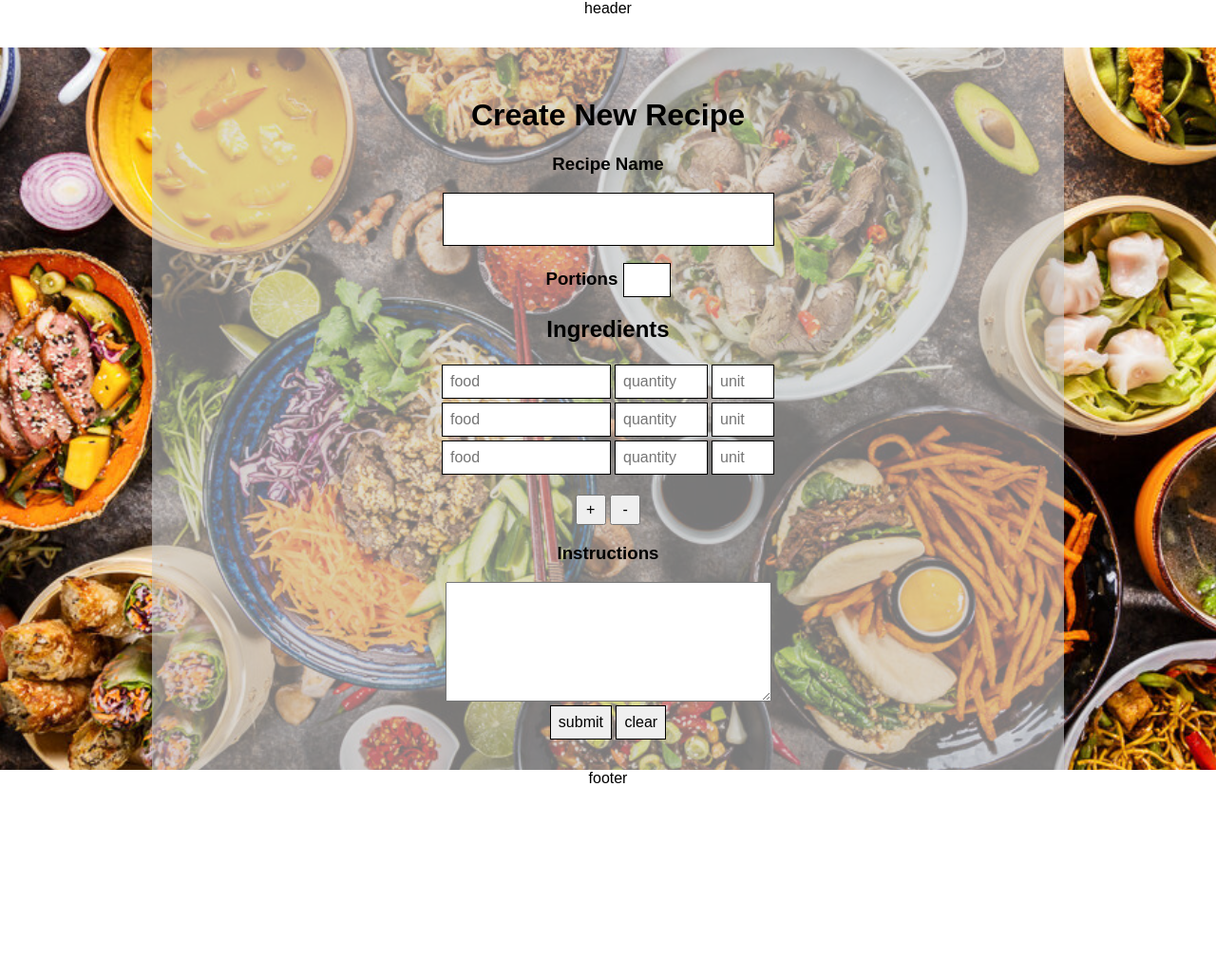
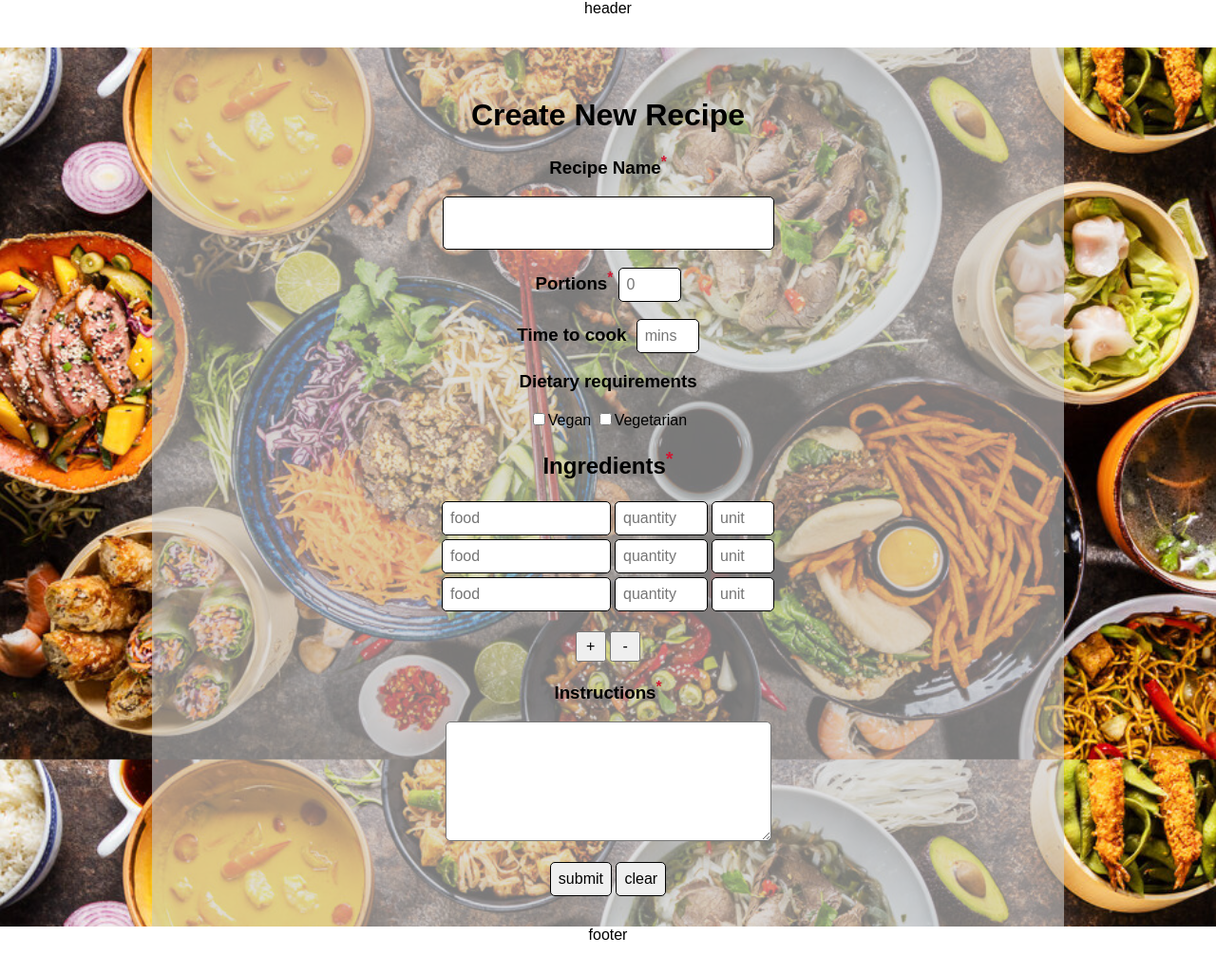
Before and after one commit to liorspitkowski/first-year-group-project, a PHP site: page /html/newRecipe.html in a window 1280 px wide. Shown: the whole page at 95% size. Before the commit the page ends 825 px from the top, so only its background shows below. Run offline with PHP 8.4, Linux system fonts and the light colour scheme.

Commit message:
addRecipe page now mostly functional

```diff
--- a/css/newRecipe.css
+++ b/css/newRecipe.css
@@ -1,9 +1,42 @@
+
+/* element formating */
+
 body, html {
   font: 16px Arial;
   text-align: center;
   margin: 0;
   padding: 0;
 }
+
+input {
+  opacity: 1.0;
+  border: 1px solid black;
+  font-size: 16px;
+  padding: 0.5em;
+  border-radius: 5px;
+}
+
+table {
+  opacity: 1;
+  margin-left: auto;
+  margin-right: auto;
+}
+
+button {
+  font-size: 16px;
+  height: 2em;
+  width: 2em;
+}
+
+textarea{
+  border-radius: 5px;
+}
+
+sup {
+  color: #d11733;
+}
+
+/* class formating */
 
 .fixed-bg {
   background-image: url("../src/cooked-food.jpg");
@@ -22,21 +55,6 @@ body, html {
 .footer {
   height: 50px;
   background-color: white;
-}
-
-input {
-  opacity: 1.0;
-  border: 1px solid black;
-  font-size: 16px;
-  padding: 0.5em;
-}
-
-#recipeName{
-  font-size: 25px;
-}
-
-#portions{
-  width: 2em;
 }
 
 .newRecipeForm {
@@ -62,21 +80,9 @@ input {
   width: 3em;
 }
 
-table {
-  opacity: 1;
-  margin-left: auto;
-  margin-right: auto;
-}
-
 .foodColumn {
   position: relative;
   display: inline-block;
-}
-
-button {
-  font-size: 16px;
-  height: 2em;
-  width: 2em;
 }
 
 .autocomplete-items {
@@ -105,3 +111,23 @@ button {
   background-color: DodgerBlue !important;
   color: #ffffff;
 }
+
+.message {
+  margin-top: 1em;
+  padding: 1em;
+  width:70%;
+  margin-left: auto;
+  margin-right: auto;
+  border: 1px solid black;
+  border-radius: 20px;
+}
+
+/* id formating */
+
+#recipeName{
+  font-size: 25px;
+}
+
+#portions, #timeToCook{
+  width: 3em;
+}
--- a/html/newRecipe.html
+++ b/html/newRecipe.html
@@ -21,18 +21,28 @@ Use side bar to go to any page you have been to. -->
       </div>
 
       <!-- form for entering recipe -->
-      <div class="newRecipeForm">
+      <div id="recipeFormDiv" class="newRecipeForm">
 
         <h1> Create New Recipe </h1>
 
         <form id="newRecipe" method="post" onsubmit="submitRecipe()">
 
-          <h3> Recipe Name </h3>
+          <h3> Recipe Name<sup>*</sup></h3>
           <input required type="text" id="recipeName" name="recipeName" autocomplete="off">
-          <h3> Portions
-          <input required type="number" id="portions" name="portions" min="0" autocomplete="off" step="1">
+
+          <h3> Portions<sup>*</sup>
+          <input required type="number" id="portions" name="portions" min="0" autocomplete="off" step="1" placeholder="0">
           </h3>
-          <h2> Ingredients </h2>
+
+          <h3> Time to cook&nbsp;
+          <input type="number" id="timeToCook" name="timeToCook" min="0" autocomplete="off" step="1" placeholder="mins">
+          </h3>
+
+          <h3>Dietary requirements</h3>
+          <input id="vegan" type="checkbox" name="" value=""><label for="vegan">Vegan</label>
+          <input id="vegetarian" type="checkbox" name="" value=""><label for="vegetarian">Vegetarian</label><br>
+
+          <h2> Ingredients<sup>*</sup> </h2>
           <table id="ingredientTable">
             <tr>
               <td class="foodColumn"><input class="ingredient" id="ingredient1" required type="text" name="ingredient1" placeholder="food" autocomplete="off" value=""></td>
@@ -43,8 +53,8 @@ Use side bar to go to any page you have been to. -->
           <button id="plus" type="button" name="button" onclick="addIngredientFeild()">+</button>
           <button id="minus" type="button" name="button" onclick="removeIngredientFeild()">-</button><br>
 
-          <h3>Instructions</h3>
-          <textarea name="instructions" rows="8" cols="40"></textarea><br>
+          <h3>Instructions<sup>*</sup></h3>
+          <textarea required name="instructions" rows="8" cols="40"></textarea><br><br>
 
           <input id="submitRecipe" type="submit" name="submit" value="submit">
           <input id="clearForm" type="reset" name="clear" value="clear">
--- a/javaScript/newRecipe.js
+++ b/javaScript/newRecipe.js
@@ -60,13 +60,40 @@ function submitRecipe(submitButton){
   });
 
   document.addEventListener("keypress", function(e){
-    if (e.keyCode === 13) {
+    if (e.keyCode === 13 && e.target.type != "submit") {
       e.preventDefault
       submitRequest();
     }
   });
 
+  document.getElementById("clearForm").addEventListener("click", function(e){
+    clearMessages();
+    var form = document.getElementById('newRecipe');
+    for(var i=0; i<form.elements.length; i++){
+      form.elements[i].style.backgroundColor = "white";
+    }
+  });
+
   function submitRequest(){
+
+    //validation
+    var form = document.getElementById('newRecipe');
+    var validation = true;
+    for(var i=0; i<form.elements.length; i++){
+      if(form.elements[i].hasAttribute('required')){
+        form.elements[i].style.backgroundColor = "white";
+        if(form.elements[i].value === ''){
+          form.elements[i].style.backgroundColor = "#ffdede";
+          validation = false;
+        }
+      }
+    }
+
+    if(!validation){
+      displayMessage("-1", "missing some required fields");
+      return false;
+    }
+
     var url = "../PHP/AddRecipe.php",
     data = $('#newRecipe').serialize();
     $.ajax({
@@ -75,9 +102,53 @@ function submitRecipe(submitButton){
         data: data,
         success: function(data)
          {
-           alert(data);
+           console.log(data);
+           result = data.split(" | ");
+           displayMessage(result[0], result[1]);
          }
      });
+  }
+
+  function displayMessage(type, message){
+
+    var colour;
+    switch (type) {
+      case "-1":
+        colour = "#ffdede";
+        break;
+      case "0":
+        colour = "#ffb861";
+        break;
+      case "1":
+        document.getElementById("clearForm").click();
+        colour = "#83ff7a";
+        break;
+      case "99":
+        return;
+      default:
+        colour = "white";
+        break;
+
+    }
+
+    const container = document.getElementById("recipeFormDiv");
+
+    clearMessages();
+
+    var requestMessage = document.createElement("DIV");
+    requestMessage.className = "message";
+    requestMessage.style.backgroundColor = colour;
+    requestMessage.innerHTML = message;
+    container.appendChild(requestMessage);
+  }
+
+  function clearMessages(){
+    const container = document.getElementById("recipeFormDiv");
+
+    var messages = container.getElementsByClassName("message");
+    while (messages[0]) {
+      messages[0].parentNode.removeChild(messages[0]);
+    }
   }
 
 }
```
Also changed, not shown: PHP/addRecipe.php (+9 -6 lines).
